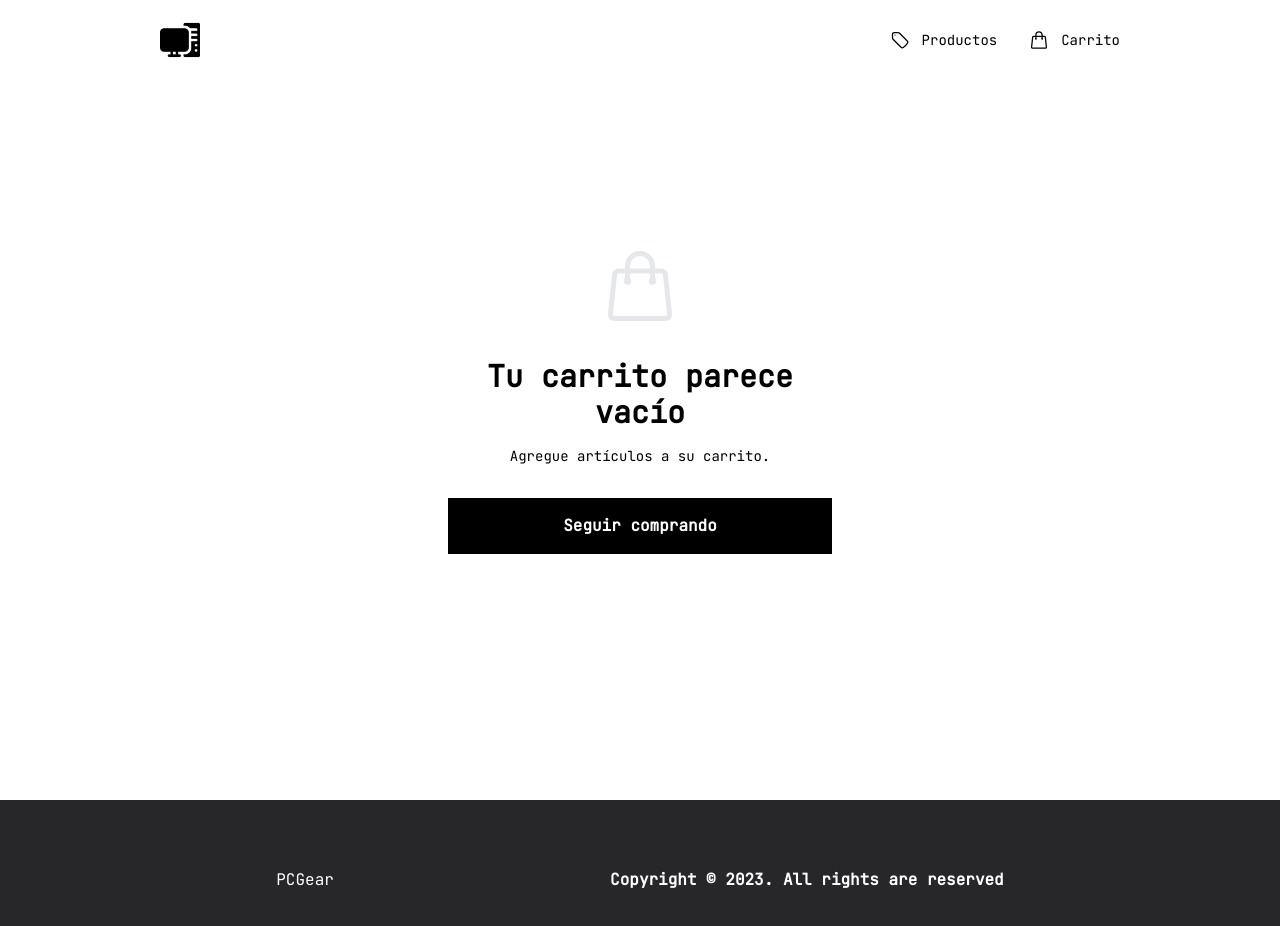
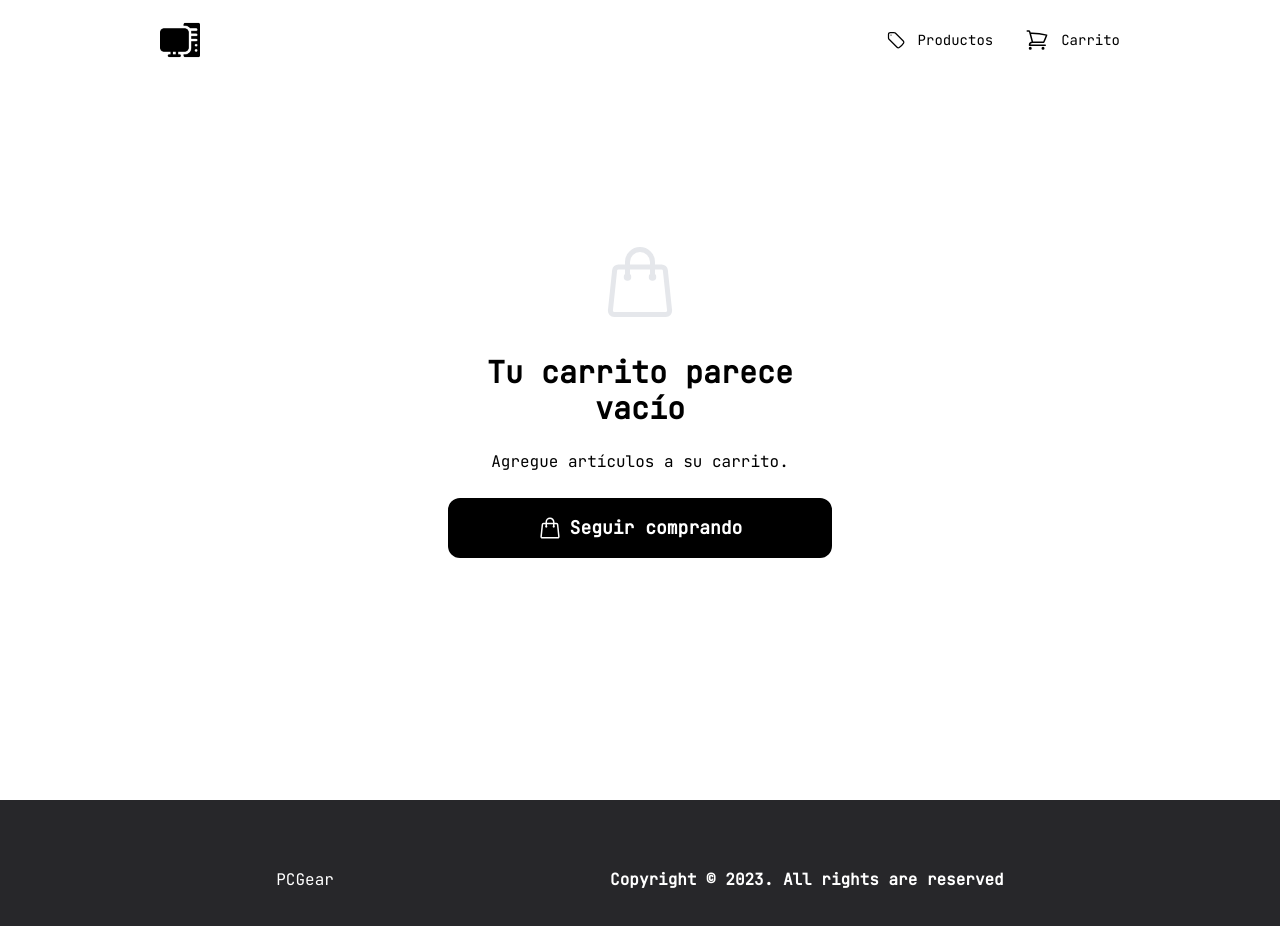
Before and after one commit to Louisit0/MartialGear, a React (Vite) app: page /carrito in a window 1280 px wide. Shown: the top 926 px of the page. Built offline with nearby package versions, Linux system fonts and the light colour scheme.

Commit message:
Update NavBar and Carrito components

```diff
--- a/src/components/NavBar.jsx
+++ b/src/components/NavBar.jsx
@@ -45,12 +45,12 @@ const NavBar = () => {
             viewBox="0 0 24 24"
             strokeWidth={1.5}
             stroke="currentColor"
-            className="w-5 h-5"
+            className="w-6 h-6"
           >
             <path
               strokeLinecap="round"
               strokeLinejoin="round"
-              d="M15.75 10.5V6a3.75 3.75 0 10-7.5 0v4.5m11.356-1.993l1.263 12c.07.665-.45 1.243-1.119 1.243H4.25a1.125 1.125 0 01-1.12-1.243l1.264-12A1.125 1.125 0 015.513 7.5h12.974c.576 0 1.059.435 1.119 1.007zM8.625 10.5a.375.375 0 11-.75 0 .375.375 0 01.75 0zm7.5 0a.375.375 0 11-.75 0 .375.375 0 01.75 0z"
+              d="M2.25 3h1.386c.51 0 .955.343 1.087.835l.383 1.437M7.5 14.25a3 3 0 00-3 3h15.75m-12.75-3h11.218c1.121-2.3 2.1-4.684 2.924-7.138a60.114 60.114 0 00-16.536-1.84M7.5 14.25L5.106 5.272M6 20.25a.75.75 0 11-1.5 0 .75.75 0 011.5 0zm12.75 0a.75.75 0 11-1.5 0 .75.75 0 011.5 0z"
             />
           </svg>
           <span className="hidden md:block">Carrito</span>
--- a/src/pages/Carrito.jsx
+++ b/src/pages/Carrito.jsx
@@ -93,11 +93,25 @@ const Carrito = ({ carritoItems, setCarritoItems }) => {
             <h2 className="text-3xl font-bold w-2/3 text-center mt-8">
               Tu carrito parece vacío
             </h2>
-            <p className="mt-4 mb-8 text-sm">Agregue artículos a su carrito.</p>
+            <p className="my-6">Agregue artículos a su carrito.</p>
             <Link
               to="/productos"
-              className="p-4 bg-black text-white w-2/3 font-bold text-center"
+              className="p-4 bg-black text-white w-2/3 font-bold rounded-xl text-center text-lg flex flex-row gap-2 items-center justify-center"
             >
+              <svg
+                xmlns="http://www.w3.org/2000/svg"
+                fill="none"
+                viewBox="0 0 24 24"
+                strokeWidth={1.5}
+                stroke="currentColor"
+                className="w-6 h-6"
+              >
+                <path
+                  strokeLinecap="round"
+                  strokeLinejoin="round"
+                  d="M15.75 10.5V6a3.75 3.75 0 10-7.5 0v4.5m11.356-1.993l1.263 12c.07.665-.45 1.243-1.119 1.243H4.25a1.125 1.125 0 01-1.12-1.243l1.264-12A1.125 1.125 0 015.513 7.5h12.974c.576 0 1.059.435 1.119 1.007zM8.625 10.5a.375.375 0 11-.75 0 .375.375 0 01.75 0zm7.5 0a.375.375 0 11-.75 0 .375.375 0 01.75 0z"
+                />
+              </svg>
               Seguir comprando
             </Link>
           </div>
```
